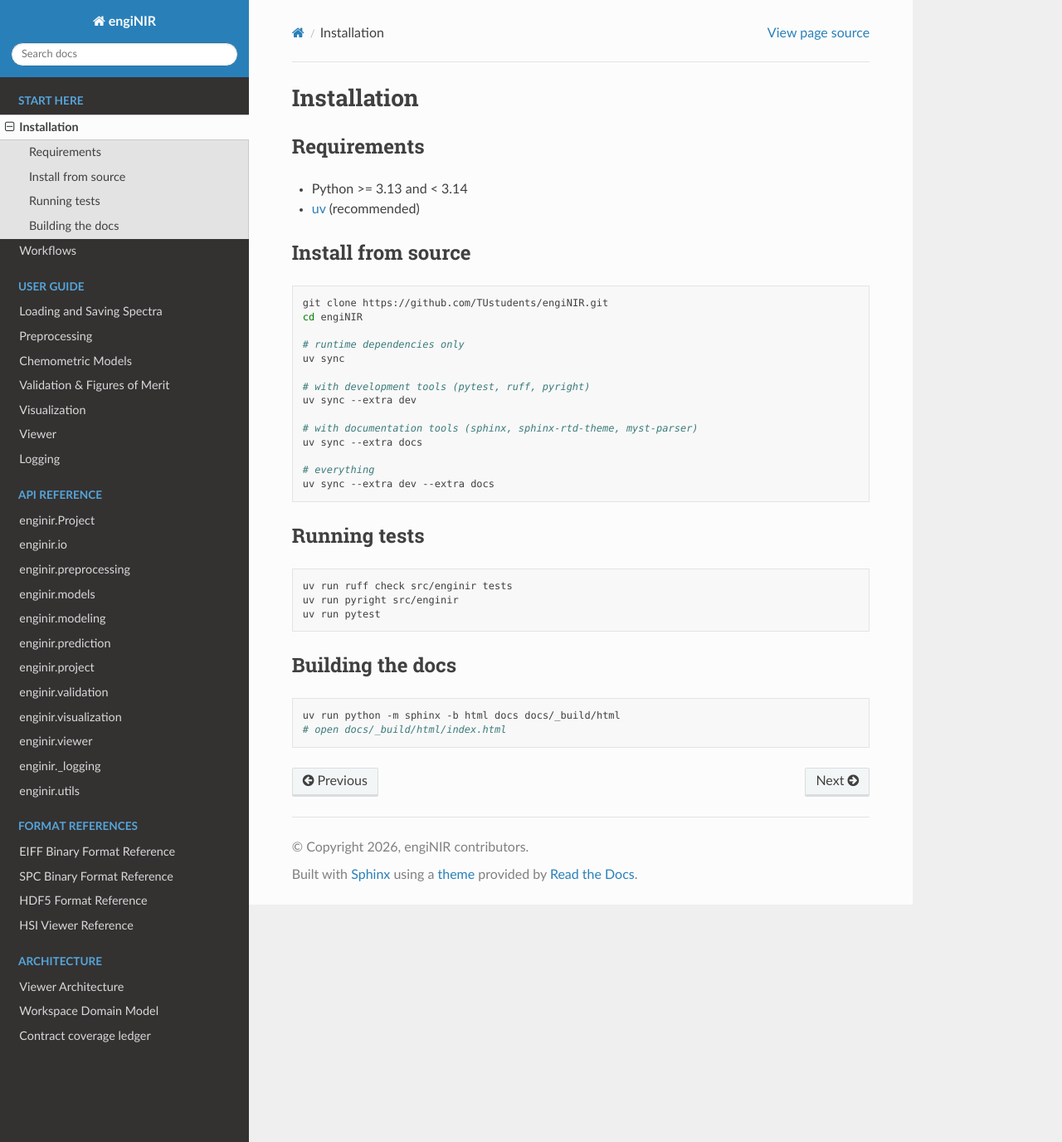
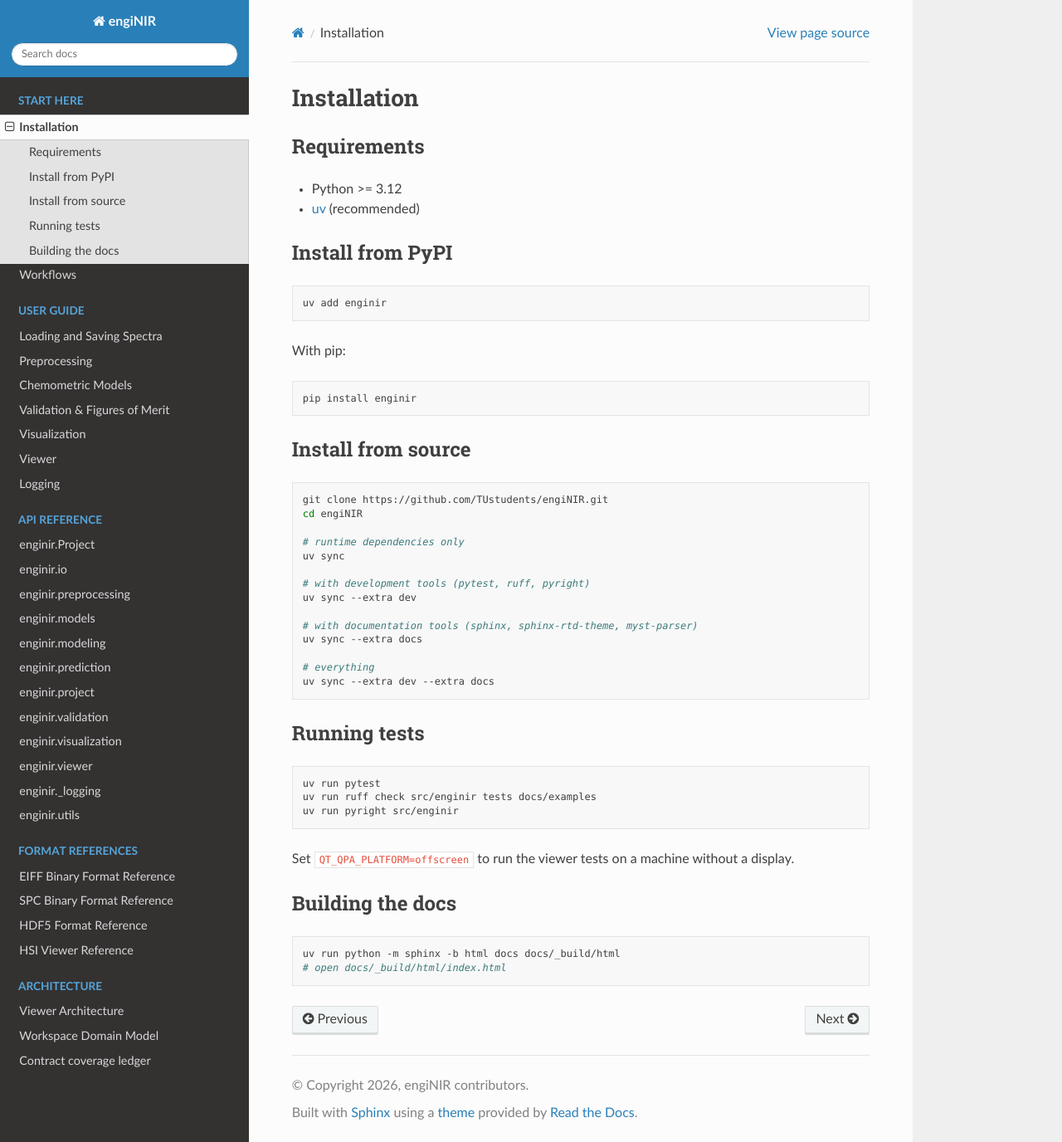
Before and after one commit to TUstudents/engiNIR, a Sphinx documentation site: the page built from docs/user_guide/installation.rst, in a window 1280 px wide and 1376 px high. Shown: the whole window at 83% size. Built offline with Sphinx 7.4.7 and the Read the Docs theme 3.1.0, drawn with Linux system fonts in a browser that asks for light colours.

Commit message:
engiNIR 1.0.0
Support Python 3.12 and newer, with CI on 3.12, 3.13 and 3.14 and pyright
checking against 3.12. Install from PyPI with `uv add enginir`. Pin the CI
and publish runners to Ubuntu 24.04. The changelog folds the release
candidates into the 1.0.0 entry.

```diff
--- a/docs/user_guide/installation.rst
+++ b/docs/user_guide/installation.rst
@@ -4,8 +4,21 @@ Installation
 Requirements
 ------------
 
-- Python >= 3.13 and < 3.14
+- Python >= 3.12
 - `uv <https://docs.astral.sh/uv/>`_ (recommended)
+
+Install from PyPI
+-----------------
+
+.. code-block:: bash
+
+   uv add enginir
+
+With pip:
+
+.. code-block:: bash
+
+   pip install enginir
 
 Install from source
 -------------------
@@ -32,9 +45,12 @@ Running tests
 
 .. code-block:: bash
 
-   uv run ruff check src/enginir tests
+   uv run pytest
+   uv run ruff check src/enginir tests docs/examples
    uv run pyright src/enginir
-   uv run pytest
+
+Set ``QT_QPA_PLATFORM=offscreen`` to run the viewer tests on a machine
+without a display.
 
 Building the docs
 -----------------
```
Also changed, not shown: AGENTS.md (+4 -1 lines), CHANGELOG.md (+17 -33 lines), README.md (+5 -4 lines), pyproject.toml (+6 -3 lines), 2 other files.
